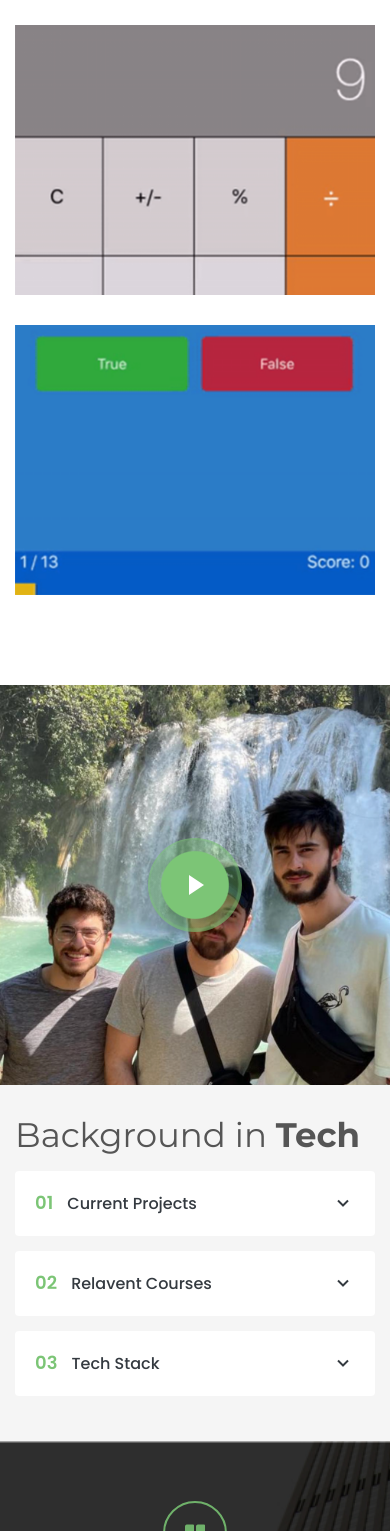
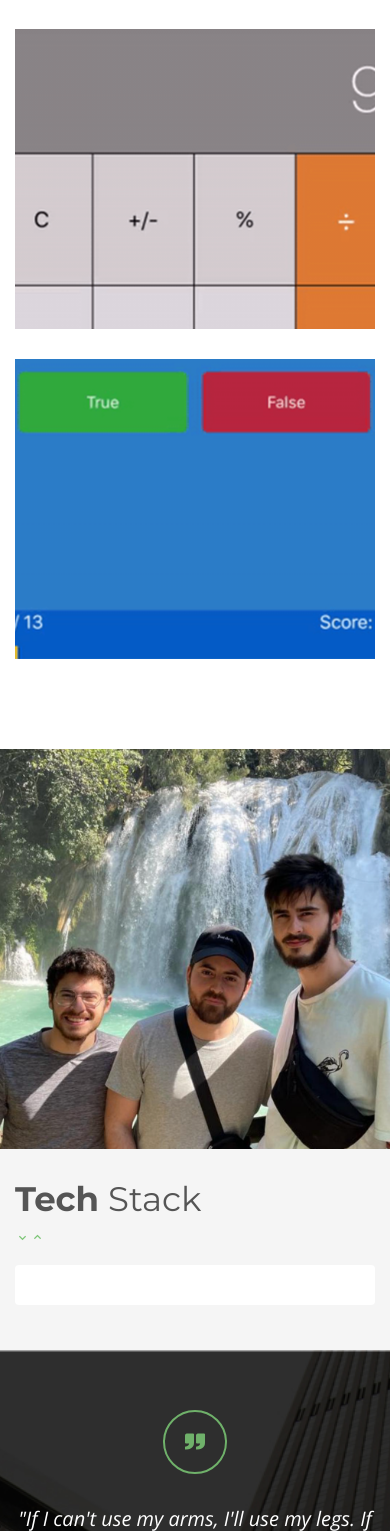
Before and after one commit to mauiwowie88/mauiwowie88.github.io, a PHP site: page / in a window 390 px wide. Shown: the part 3387-4918 px from the top of the page. Run offline with PHP 8.4, Linux system fonts and the light colour scheme; some libraries are stand-ins or nearby versions.

Commit message:
Minor updates

```diff
--- a/assets/css/style.css
+++ b/assets/css/style.css
@@ -20,7 +20,8 @@
 # General
 --------------------------------------------------------------*/
 
-html, body{
+html,
+body {
   margin: 0;
   height: 100%;
   overflow: hidden;
@@ -33,7 +34,6 @@ html, body{
   float: right;
 }
 
-
 body {
   font-family: "Open Sans", sans-serif;
   color: #555555;
@@ -48,7 +48,12 @@ body {
   text-decoration: none;
 }
 
-  h1, h2, h3, h4, h5, h6 {
+h1,
+h2,
+h3,
+h4,
+h5,
+h6 {
   font-family: "Montserrat", sans-serif;
 }
 
@@ -111,7 +116,8 @@ body {
   text-transform: uppercase;
 }
 
-#header .logo h1 a, #header .logo h1 a:hover {
+#header .logo h1 a,
+#header .logo h1 a:hover {
   color: #fff;
   text-decoration: none;
 }
@@ -135,8 +141,16 @@ body {
 .nav-menu {
   width: 100%;
 }
-
-.nav-menu, .nav-menu * {
+.portfolio-wrap .img-fluid {
+  width: 100%; /* This ensures the image takes the full width of the parent container */
+  height: auto; /* This maintains the aspect ratio of the image */
+  object-fit: cover; /* This ensures that the image covers the area without stretching, but it may crop the image */
+  max-height: 300px; /* Set a max-height or fixed height as needed */
+  min-height: 300px;
+}
+
+.nav-menu,
+.nav-menu * {
   margin: 0;
   padding: 0;
   list-style: none;
@@ -169,7 +183,9 @@ body {
   font-family: "Open Sans", sans-serif;
 }
 
-.nav-menu a:hover, .nav-menu .active > a, .nav-menu li:hover > a {
+.nav-menu a:hover,
+.nav-menu .active > a,
+.nav-menu li:hover > a {
   color: #7cc576;
   text-decoration: none;
 }
@@ -206,7 +222,9 @@ body {
   color: #151515;
 }
 
-.nav-menu .drop-down ul a:hover, .nav-menu .drop-down ul .active > a, .nav-menu .drop-down ul li:hover > a {
+.nav-menu .drop-down ul a:hover,
+.nav-menu .drop-down ul .active > a,
+.nav-menu .drop-down ul li:hover > a {
   color: #7cc576;
 }
 
@@ -289,7 +307,9 @@ body {
   outline: none;
 }
 
-.mobile-nav a:hover, .mobile-nav .active > a, .mobile-nav li:hover > a {
+.mobile-nav a:hover,
+.mobile-nav .active > a,
+.mobile-nav li:hover > a {
   color: #7cc576;
   text-decoration: none;
 }
@@ -348,20 +368,17 @@ body {
 #loading {
   width: 100%;
   height: 100vh;
-    background: url('../img/loading.gif') no-repeat center center;
+  background: url("../img/loading.gif") no-repeat center center;
   z-index: 9999;
-
-
 }
 
 /*--------------------------------------------------------------
   # Hero Section
   --------------------------------------------------------------*/
-
 
 #hero {
   width: 100%;
-    height:100vh;
+  height: 100vh;
   /* background: url("../img/hero-bg.png"); */
 }
 
@@ -381,8 +398,7 @@ body {
 
 #hero .hero-bg {
   z-index: 1;
-    background-color:
-    rgba(30, 30, 30, 0.4);
+  background-color: rgba(30, 30, 30, 0.4);
   border-radius: 12px;
   border: solid;
   border-color: #555555;
@@ -390,8 +406,7 @@ body {
   padding-right: 12px;
   cursor: pointer;
   color: white;
-    padding: 20px;;
-
+  padding: 20px;
 }
 
 #hero .hero-logo {
@@ -425,8 +440,6 @@ body {
   font-size: 12px;
   text-transform: uppercase;
 }
-
-
 
 @media (min-width: 1024px) {
   #hero {
@@ -603,19 +616,20 @@ body {
   }
 }
 
-  .allow-scroll{
-  color:white;
-  left:80%;
+.allow-scroll {
+  color: white;
+  left: 80%;
   width: 20%;
   height: 700px;
   background-color: rgba(17, 17, 17, 0.4);
-    z-index: 1; top:-705px;
+  z-index: 1;
+  top: -705px;
   position: relative;
 }
 /*--------------------------------------------------------------
   # tech
   --------------------------------------------------------------*/
-  .tech{
+.tech {
   background: whitesmoke;
   padding: 0;
 }
@@ -730,7 +744,7 @@ body {
 }
 
 .tech .play-btn::after {
-    content: '';
+  content: "";
   position: absolute;
   left: 50%;
   top: 50%;
@@ -745,7 +759,7 @@ body {
 }
 
 .tech .play-btn::before {
-    content: '';
+  content: "";
   position: absolute;
   width: 120px;
   height: 120px;
@@ -773,7 +787,7 @@ body {
 }
 
 .tech .play-btn:hover::before {
-    content: '';
+  content: "";
   position: absolute;
   left: 50%;
   top: 50%;
@@ -791,7 +805,8 @@ body {
 }
 
 @media (max-width: 1024px) {
-    .tech .content, .tech .accordion-list {
+  .tech .content,
+  .tech .accordion-list {
     padding-left: 0;
     padding-right: 0;
   }
@@ -857,7 +872,8 @@ body {
   border-radius: 4px;
 }
 
-  .portfolio #portfolio-flters li:hover, .portfolio #portfolio-flters li.filter-active {
+.portfolio #portfolio-flters li:hover,
+.portfolio #portfolio-flters li.filter-active {
   background: #7cc576;
   color: #fff;
 }
@@ -1049,7 +1065,8 @@ body {
   margin: 0 0 15px 0;
 }
 
-  .testimonials .owl-nav, .testimonials .owl-dots {
+.testimonials .owl-nav,
+.testimonials .owl-dots {
   margin-top: 5px;
   text-align: center;
 }
@@ -1408,11 +1425,16 @@ body {
   color: white;
 }
 
-  .info .email,  .info .address,  .info .phone, .info .scroll-here {
+.info .email,
+.info .address,
+.info .phone,
+.info .scroll-here {
   margin-top: 40px;
 }
 
- .info .email:hover i,  .info .address:hover i,  .info .phone:hover i {
+.info .email:hover i,
+.info .address:hover i,
+.info .phone:hover i {
   background: #7cc576;
   color: #fff;
 }
@@ -1481,7 +1503,8 @@ body {
   z-index: 1;
 }
 
-  .portfolio-details .portfolio-details-carousel .owl-nav, .portfolio-details .portfolio-details-carousel .owl-dots {
+.portfolio-details .portfolio-details-carousel .owl-nav,
+.portfolio-details .portfolio-details-carousel .owl-dots {
   margin-top: 5px;
   text-align: left;
 }
--- a/index.html
+++ b/index.html
@@ -214,7 +214,7 @@
           <p>Personal | Educational | For Fun</p>
         </div>
 
-        <div class="row" data-aos="fade-up" data-aos-delay="100">
+        <!-- <div class="row" data-aos="fade-up" data-aos-delay="100">
           <div class="col-lg-12 d-flex justify-content-center">
             <ul id="portfolio-flters">
               <li id="my-all" data-filter="*" class="filter-active">All</li>
@@ -223,7 +223,7 @@
               <li id="my-app" data-filter=".filter-app">App</li>
             </ul>
           </div>
-        </div>
+        </div> -->
 
         <div class="row portfolio-container" data-aos="fade-up" data-aos-delay="200">
 
@@ -245,20 +245,6 @@
             </div>
           </div>
 
-          <div class="col-lg-4 col-md-6 portfolio-item filter-app">
-            <div class="portfolio-wrap">
-              <img src="assets/img/net.png" class="img-fluid" alt="">
-              <div class="portfolio-info">
-                <h4>Netflix Clone</h4>
-                <p>Web</p>
-                <div class="portfolio-links">
-                  <a href="assets/img/netflix.png" data-gall="portfolioGallery" class="venobox"
-                    title="Web 3"><i class="bx bxs-videos"></i></a>
-                  <a href="https://gera-garza.herokuapp.com/" title="More Details"><i class="bx bx-link-external"></i></a>
-                </div>
-              </div>
-            </div>
-          </div>
 
 
           <!-- Apps -->
@@ -270,7 +256,7 @@
                 <h4>Sorting Visualizer</h4>
                 <p>App</p>
                 <div class="portfolio-links">
-                  <a href="assets/img/sorting.png" data-gall="portfolioGallery" class="venobox"
+                  <a href="https://github.com/mauiwowie88/SortingVisualizer" data-gall="portfolioGallery" class="venobox"
                     title="Web 3"><i class="bx bxs-videos"></i></a>
                 </div>
               </div>
@@ -280,13 +266,28 @@
 
           <div class="col-lg-4 col-md-6 portfolio-item filter-app">
             <div class="portfolio-wrap">
-              <img src="assets/img/project/app-1.jpg" class="img-fluid" alt="">
+              <img src="assets/img/chef.png" class="img-fluid" alt="">
               <div class="portfolio-info">
-                <h4>To Do</h4>
+                <h4>Recipe Generator</h4>
                 <p>App</p>
                 <div class="portfolio-links">
-                  <a href="assets/img/project/app-1.gif" data-gall="portfolioGallery" class="venobox" title="Card 1"><i
+                  <a href="https://github.com/Cutest-Pink-Fairy-Armadillo/ChefGPT" data-gall="portfolioGallery" class="venobox" title="Card 1"><i
                       class="bx bxs-videos"></i></a>
+                </div>
+              </div>
+            </div>
+          </div>
+
+          <div class="col-lg-4 col-md-6 portfolio-item filter-app">
+            <div class="portfolio-wrap">
+              <img src="assets/img/net.png" class="img-fluid" alt="">
+              <div class="portfolio-info">
+                <h4>Netflix Clone</h4>
+                <p>Web</p>
+                <div class="portfolio-links">
+                  <a href="assets/img/netflix.png" data-gall="portfolioGallery" class="venobox"
+                    title="Web 3"><i class="bx bxs-videos"></i></a>
+                  <a href="https://github.com/mauiwowie88/netflix-clone" title="More Details"><i class="bx bx-link-external"></i></a>
                 </div>
               </div>
             </div>
@@ -336,15 +337,38 @@
           <div class="col-lg-7 order-2 order-lg-1 d-flex flex-column justify-content-center align-items-stretch">
 
             <div class="content">
-              <h3> Background in <strong> Tech</strong></h3>
+              <h3><strong>Tech</strong> Stack</h3>
               <p>
+                <a data-toggle="collapse" class="collapsed" href="#accordion-list-4"><span><i class="bx bx-chevron-down icon-show"></i><i class="bx bx-chevron-up icon-close"></i></a></span>
               </p>
             </div>
 
             <div class="accordion-list">
+
               <ul>
+                <li data-aos-delay="300">
 
-                <li data-aos-delay="50">
+
+
+                  <div id="accordion-list-4" class="collapse" data-parent=".accordion-list">
+                      <p>Javacript</p>
+                      <p>TypeScript</p>
+                      <p>React</p>
+                      <p>Node.js</p>
+                      <p>Express.js</p>
+                      <p>HTML5</p>
+                      <p>CSS3</p>
+                      <p>React Native</p>
+                      <p>Tailwind CSS</p>
+                      <p>MySQL</p>
+                      <p>PostgreSQL</p>
+                      <p>MongoDB</p>
+                      <p>Prisma</p>
+                      <p>GraphQL</p>
+                      <p>Docker</p>
+                  </div>
+                </li>
+                <!-- <li data-aos-delay="50">
                   <a data-toggle="collapse" class="collapsed" href="#accordion-list-1"><span>01</span>
                     Current Projects
                     <i class="bx bx-chevron-down icon-show"></i><i class="bx bx-chevron-up icon-close"></i></a>
@@ -408,22 +432,11 @@
 
 
                   </div>
-                </li>
+                </li> -->
 
 
 
-                <li data-aos-delay="300">
-                  <a data-toggle="collapse" class="collapsed" href="#accordion-list-4"><span>03</span>
-                    Tech Stack
-                    <i class="bx bx-chevron-down icon-show"></i><i class="bx bx-chevron-up icon-close"></i></a>
-                  <div id="accordion-list-4" class="collapse" data-parent=".accordion-list">
-                      <p>Javacript</p>
-                      <p>TypeScript</p>
-                      <p>React</p>
-                      <p>Tailwind CSS</p>
-                      <p>AWS</p>
-                  </div>
-                </li>
+
 
               </ul>
             </div>
@@ -432,8 +445,8 @@
 
           <div class="col-lg-5 order-1 order-lg-2 align-items-stretch video-box"
             style='background-image: url("assets/img/boys.png");' data-aos="zoom-in">
-            <a href="https://www.youtube.com/watch?v=zL19uMsnpSU&t=14s&ab_channel=cameronbarnett" class="venobox play-btn mb-4" data-vbtype="video"
-              data-autoplay="true"></a>
+            <!-- <a href="https://www.youtube.com/watch?v=zL19uMsnpSU&t=14s&ab_channel=cameronbarnett" class="venobox play-btn mb-4" data-vbtype="video"
+              data-autoplay="true"></a> -->
           </div>
 
         </div>
@@ -506,10 +519,10 @@
         <a href="mailto:maugarzaguzman@gmail.com"><i class="icofont-envelope"></i></a>
       </div>
       <div class="email">
-        <a href="https://github.com/mauiwowie88"><i class="fa-brands fa-linkedin-in"></i></a>
+        <a href="https://github.com/mauiwowie88"><i class="fa-brands fa-github "></i></a>
       </div>
       <div class="email">
-        <a href="https://www.linkedin.com/in/mauricio-garza-guzman/"><i class="fa-brands fa-github "></i></a>
+        <a href="https://www.linkedin.com/in/mauricio-garza-guzman/"><i class="fa-brands fa-linkedin-in"></i></a>
       </div>
     </div>
 
```
Also changed, not shown: assets/img/chef.png (added). Lines whose indentation alone changed are shown as unchanged.
